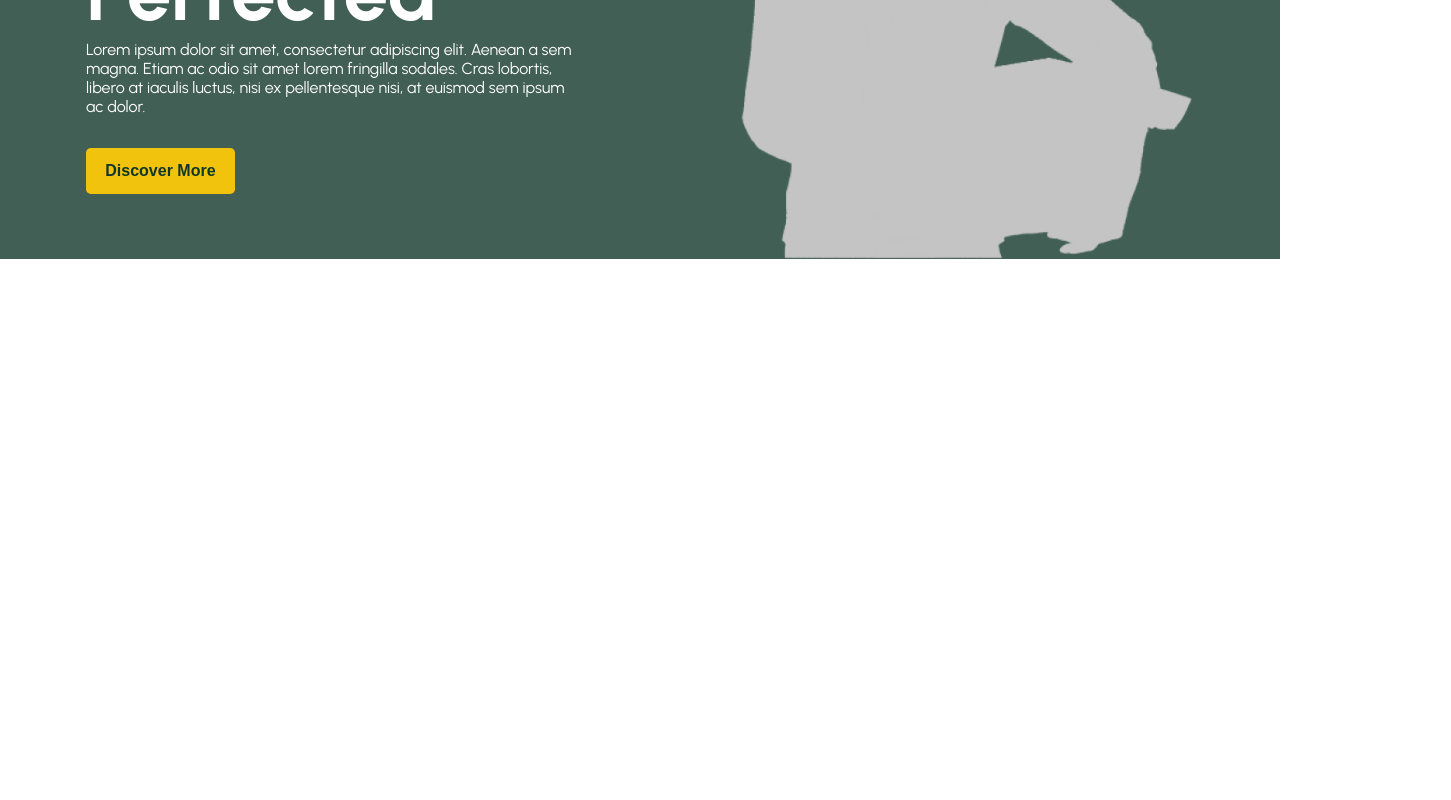
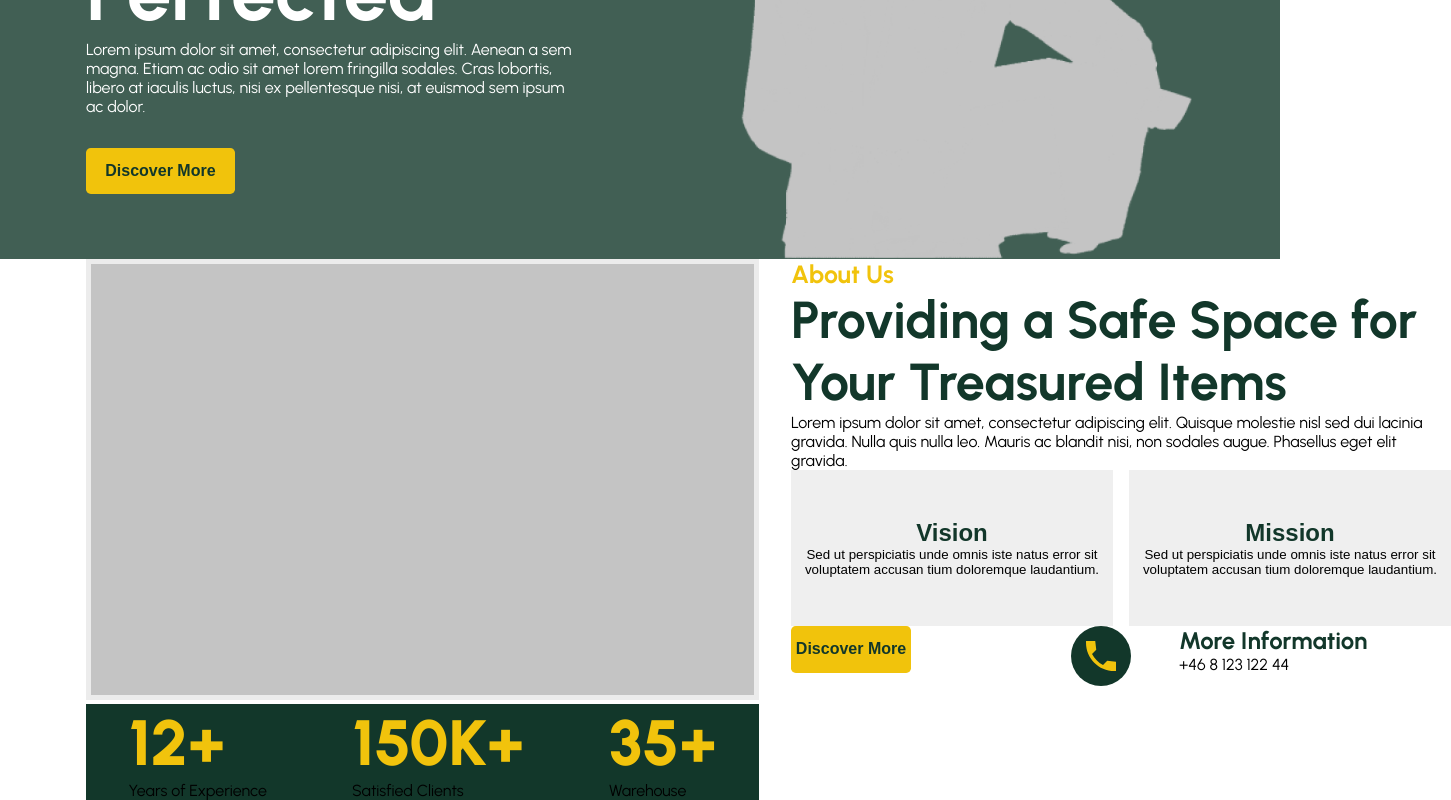
Before and after one commit to Mannelito-1/React-storaid-uppgift, a React (Vite) app: page / in a window 1280 px wide. Shown: the part 585-1385 px from the top of the page, 1451 px wide, since content can reach past the window. Before the commit the page ends 848 px from the top, so only its background shows below. Built offline with nearby package versions, Linux system fonts and the light colour scheme.

Commit message:
add AboutUs component and integrate it into App

```diff
--- a/src/App.jsx
+++ b/src/App.jsx
@@ -2,6 +2,7 @@ import React from 'react'
 import Header from './components/header'
 import Navbar from './components/Navbar'
 import Hero from './components/Hero'
+import AboutUs from './components/AboutUs'
 
 function App() {
   return (
@@ -12,6 +13,8 @@ function App() {
 
     <Hero />
 
+    <AboutUs/>
+
 
 
     </>
--- /dev/null
+++ b/src/components/AboutUs.jsx
@@ -0,0 +1,80 @@
+import React from 'react'
+
+function AboutUs() {
+  return (
+    <>
+     <section class="about-us">
+      <div class="container-space">
+        <div class="about-us-left">
+          <img src="src/components/Images/about-us-img.svg" alt="" />
+          <div class="img-bar">
+            <div class="img-number">
+              <h2>12+</h2>
+              <p>Years of Experience</p>
+            </div>
+
+            <div class="img-number">
+              <h2>150K+</h2>
+              <p>Satisfied Clients</p>
+            </div>
+
+            <div class="img-number">
+              <h2>35+</h2>
+              <p>Warehouse</p>
+            </div>
+          </div>
+        </div>
+
+        <div class="about-us-right">
+          <div class="about-info">
+            <h4>About Us</h4>
+            <h3>Providing a Safe Space for Your Treasured Items</h3>
+            <p>
+              Lorem ipsum dolor sit amet, consectetur adipiscing elit. Quisque
+              molestie nisl sed dui lacinia gravida. Nulla quis nulla leo.
+              Mauris ac blandit nisi, non sodales augue. Phasellus eget elit
+              gravida.
+            </p>
+          </div>
+
+          <div class="hover-btn-about-us">
+            <button class="hover-btn">
+              <h5>Vision</h5>
+              <p>
+                Sed ut perspiciatis unde omnis iste natus error sit voluptatem
+                accusan tium doloremque laudantium.
+              </p>
+            </button>
+
+            <button class="hover-btn">
+              <h5>Mission</h5>
+              <p class="hover-p">
+                Sed ut perspiciatis unde omnis iste natus error sit voluptatem
+                accusan tium doloremque laudantium.
+              </p>
+            </button>
+          </div>
+          <div class="about-us-lower">
+            <div class="btn-lower">
+              <button class="btn">Discover More</button>
+            </div>
+
+            <div class="img-icon">
+              <img src="src/components/Images/about-us-ph.svg" alt="" />
+
+            </div>
+             <div class="icon-text">
+              <h5>More Information</h5>
+              <p>+46 8 123 122 44</p>
+            </div>
+
+
+          </div>
+        </div>
+      </div>
+    </section>
+    </>
+  )
+}
+
+export default AboutUs
```
